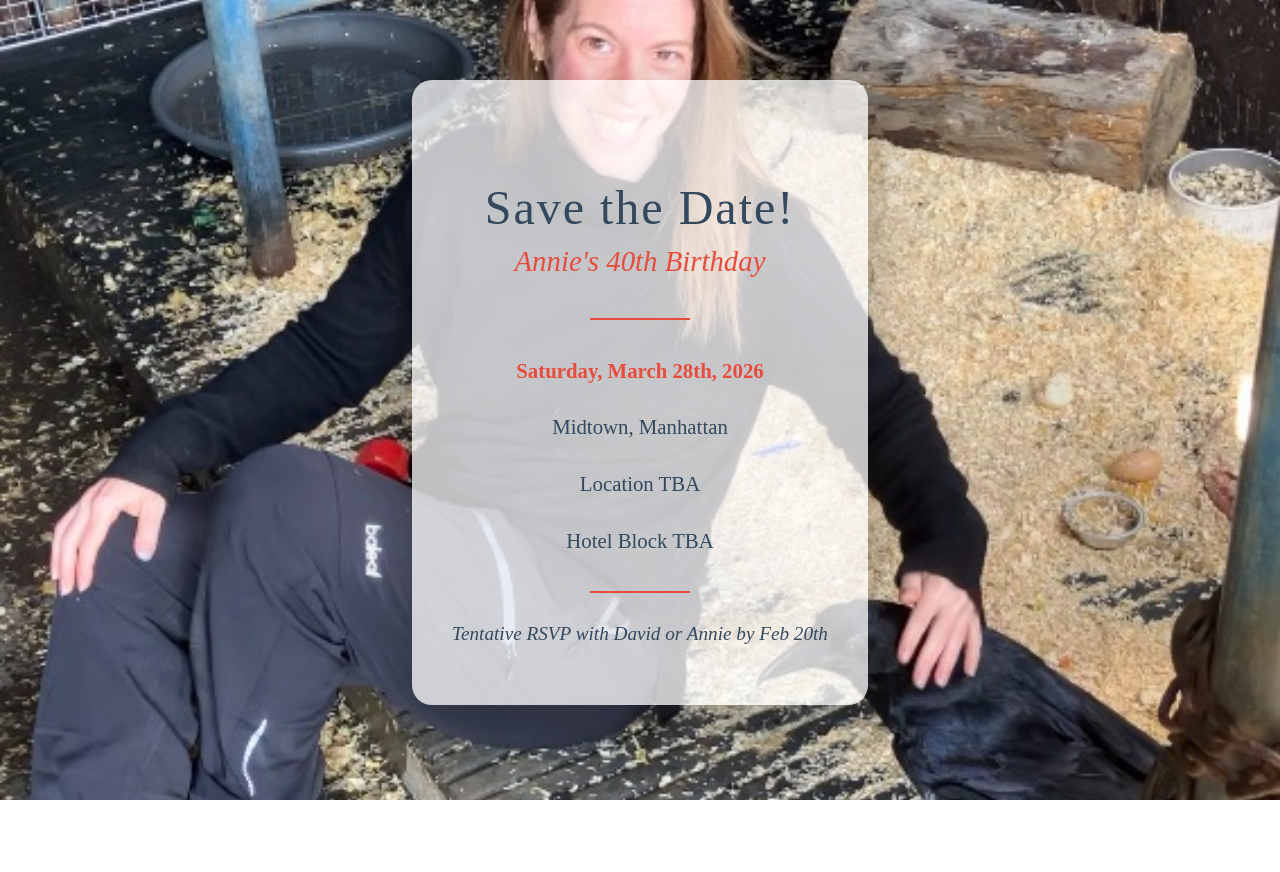
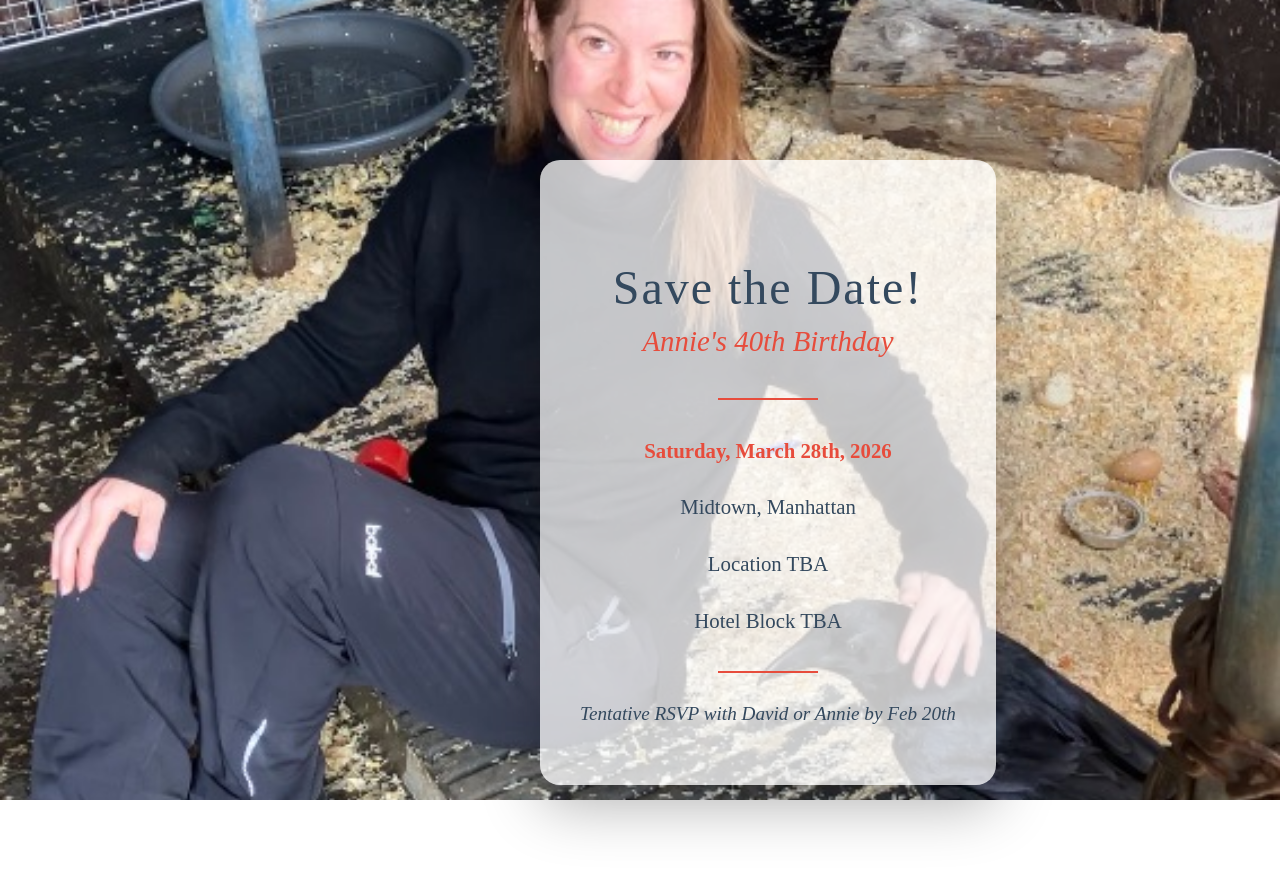
Before and after one commit to DavidSouther/resume, a Next.js app: page /annie_40 in a window 1280 px wide. Shown: the top 872 px of the page. Built offline with nearby package versions, Linux system fonts and the light colour scheme.

Commit message:
Off-center initial card placement

```diff
--- a/src/app/annie_40/page.css
+++ b/src/app/annie_40/page.css
@@ -25,7 +25,7 @@ article {
   border-radius: 20px;
   box-shadow: 0 20px 60px rgba(0, 0, 0, 0.3);
   max-width: 600px;
-  margin: 10vh 0px 100vh;
+  margin: 20vh 0 100vh 20vw;
 }
 
 :root {
```
Also changed, not shown: 32 other files (tests, documents, lock files or other folders).
